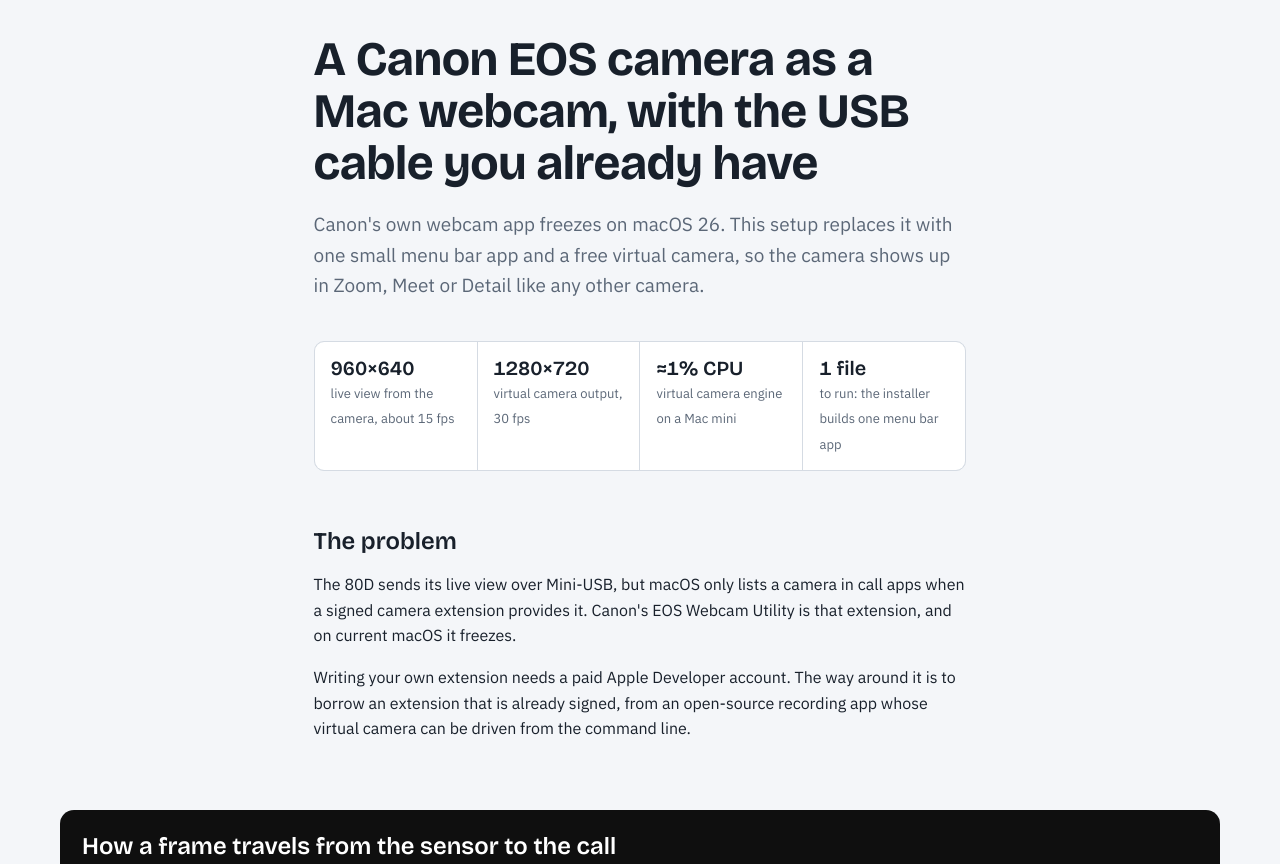
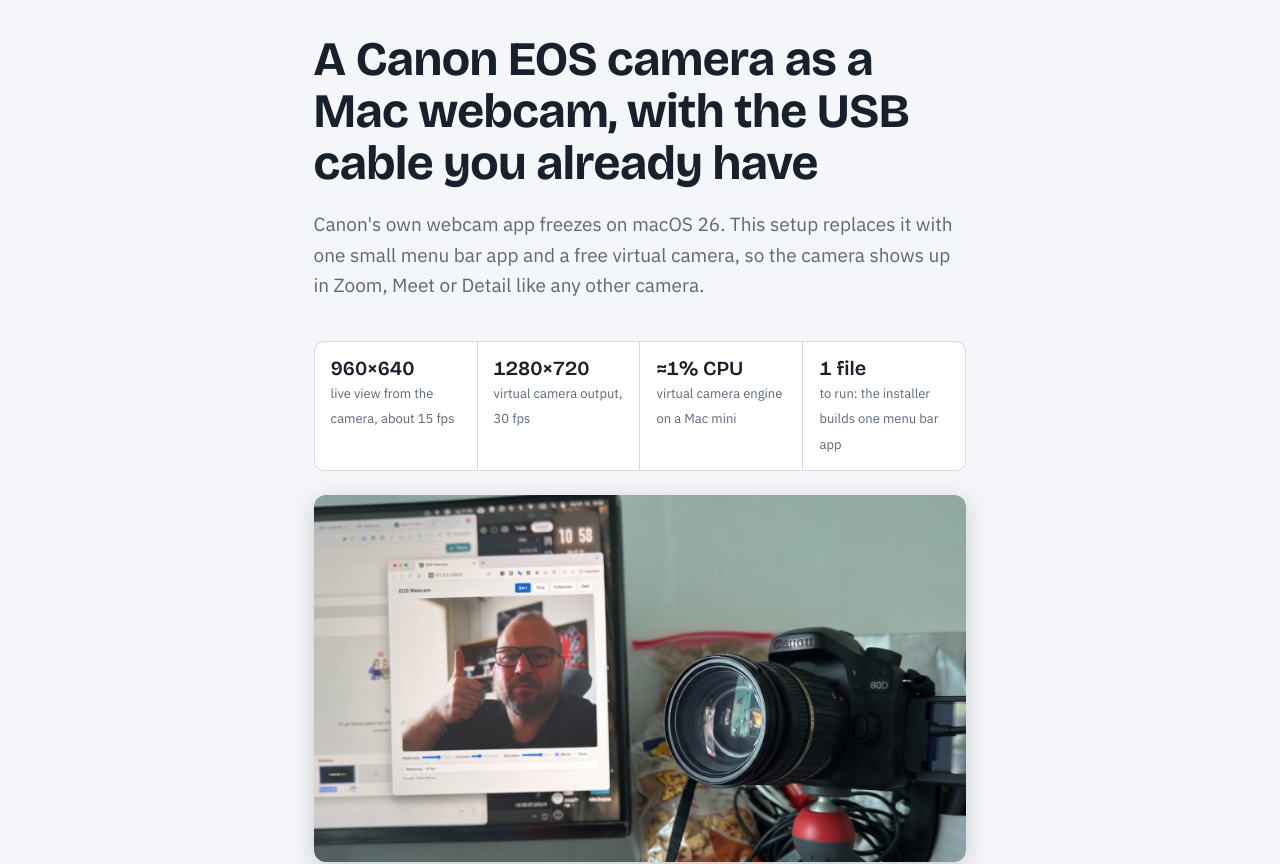
Before and after one commit to kotyzap/EOS-Webcam-via-USB-Mini, a plain HTML site: page docs/index.html in a window 1280 px wide. Shown: the part 94-958 px from the top of the page. Drawn offline with nearby package versions, Linux system fonts and the light colour scheme.

Commit message:
Docs: setup photo at the top of the README and the site
Co-Authored-By: Claude Opus 5.5 <noreply@anthropic.com>
Claude-Session: https://claude.ai/code/session_01BecR93zLoGftfK2ewBuArN

```diff
--- a/docs/index.html
+++ b/docs/index.html
@@ -59,6 +59,8 @@ h3{font:600 18px/1.3 var(--display);margin:24px 0 10px}
 figure.shot{float:right;width:300px;margin:4px 0 12px 24px}
 @media (max-width:640px){figure.shot{float:none;width:auto;margin:0 0 12px;text-align:center}}
 .clear{clear:both}
+figure.hero{margin:20px 0 4px}
+figure.hero img{display:block;width:100%;height:auto;border-radius:12px;box-shadow:0 6px 24px rgba(0,0,0,.18)}
 section.flow{display:block}
 figure.shot img{max-width:100%;height:auto;border-radius:12px;box-shadow:0 6px 24px rgba(0,0,0,.18)}
 footer{color:var(--muted);font-size:14px;border-top:1px solid var(--line);padding-top:20px}
@@ -132,6 +134,7 @@ footer{color:var(--muted);font-size:14px;border-top:1px solid var(--line);paddin
       <div><b>≈1% CPU</b><span>virtual camera engine on a Mac mini</span></div>
       <div><b>1 file</b><span>to run: the installer builds one menu bar app</span></div>
     </div>
+    <figure class="hero"><img src="img/setup.jpg" width="1600" height="898" alt="Canon EOS 80D on a small tripod next to a Mac monitor showing the EOS Webcam preview page streaming at 15 fps"></figure>
   </section>
 
   <section class="col">
```
Also changed, not shown: docs/img/setup.jpg (added), 1 other file.
